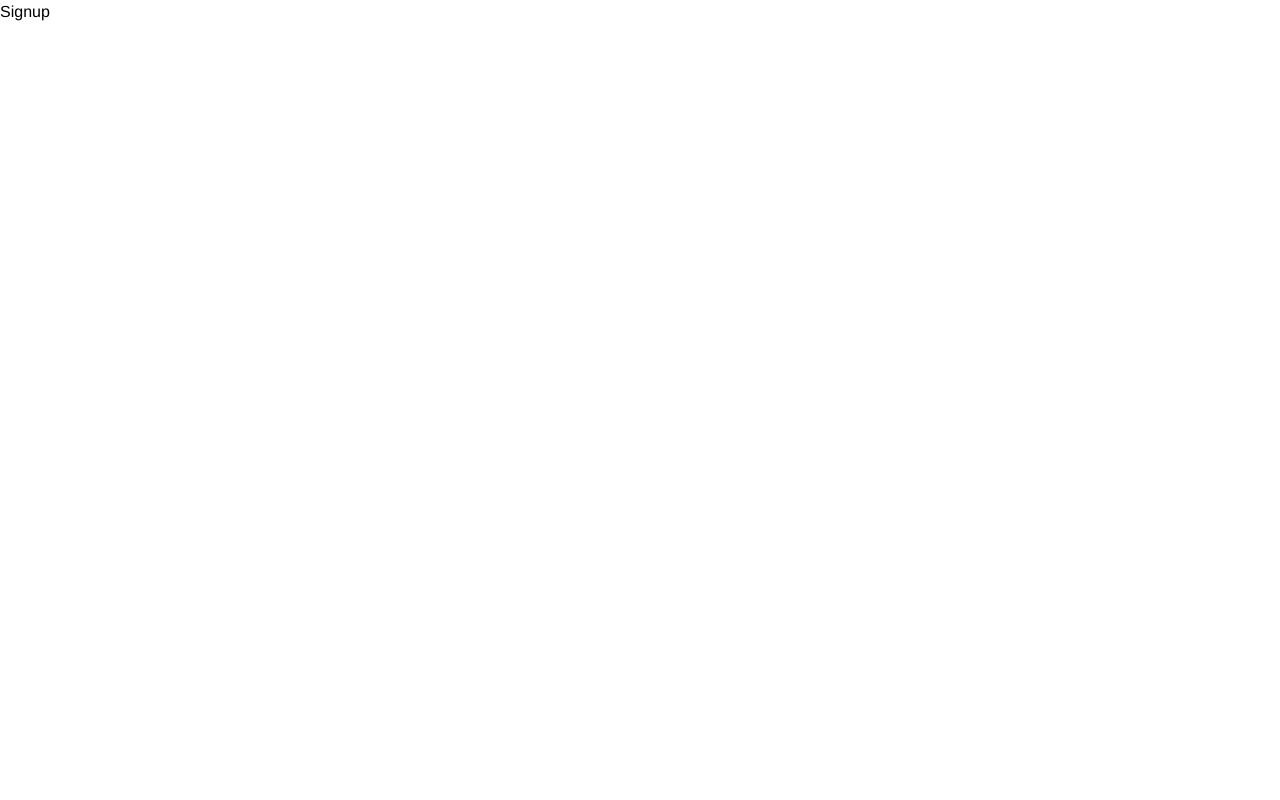
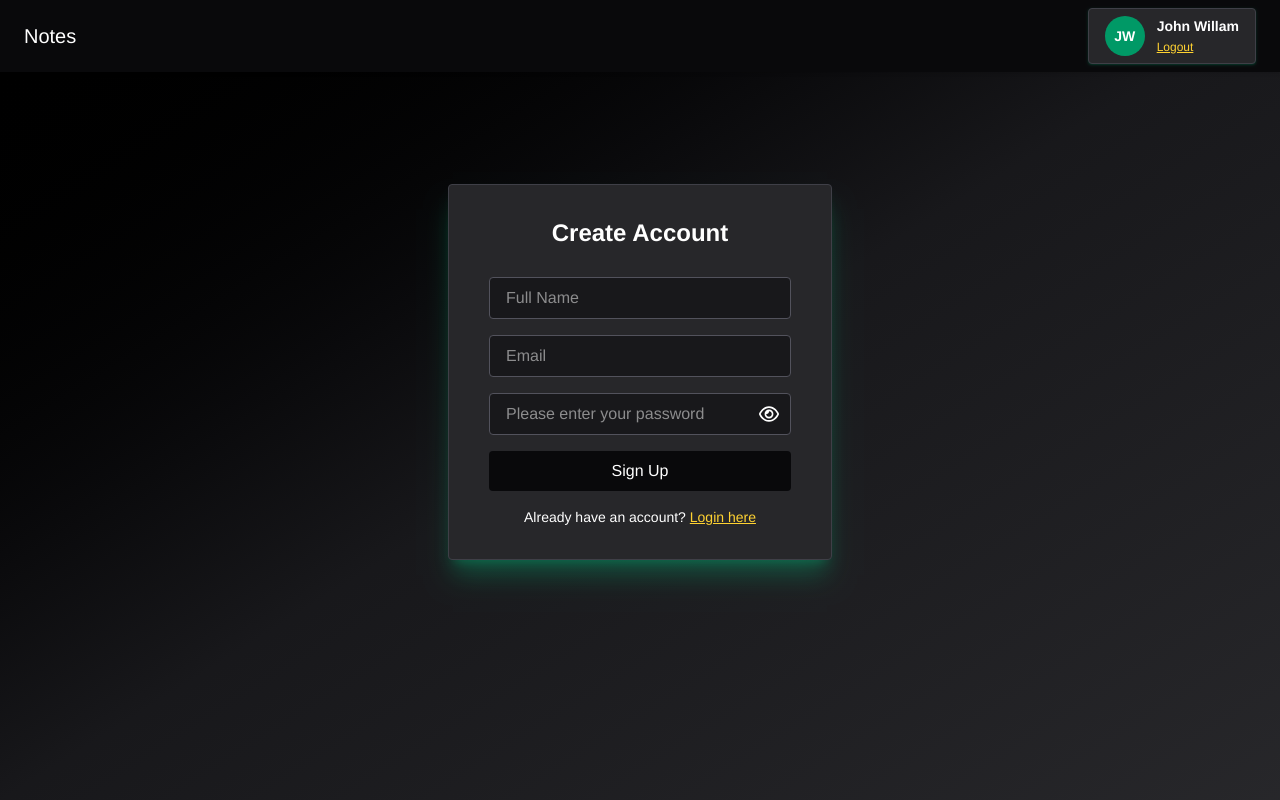
Before and after one commit to VRAJESH-31/notes-app, a React (Vite) app in the folder frontend/: page /signup in a window 1280 px wide. Built offline with nearby package versions, Linux system fonts and the light colour scheme.

Commit message:
added frontend updates

```diff
--- a/frontend/src/components/Navbar.jsx
+++ b/frontend/src/components/Navbar.jsx
@@ -1,10 +1,23 @@
 import React from 'react'
+import ProfileInfo from './ProfileInfo';
+import {useNavigate} from "react-router-dom";
 
 const Navbar = () => {
+
+    const navigate = useNavigate();
+
+    const onLogout = () => {
+        navigate("/login");
+    };
+
     return (
-        <div className='bg-zinc-950 flex items-center justify-between px-6 py-2 drop-shadow'>
-            <h2 className="text-xl font-medium text-white py-2">Notes</h2>
+
+        <div className='bg-zinc-950 flex items-center justify-between px-6 py-2 drop-shadow text-white'>
+            <h2 className="text-xl font-medium py-2">Notes</h2>
+            <ProfileInfo onLogout={onLogout} />
         </div>
+
+
     )
 }
 
--- a/frontend/src/components/PasswordInput.jsx
+++ b/frontend/src/components/PasswordInput.jsx
@@ -9,30 +9,20 @@ const PasswordInput = ({ value, onChange, placeholder }) => {
     };
 
     return (
-        <div className="flex items-center bg-transparent border px-5 rounded mb-3">
+        <div className="relative mb-4">
             <input
                 value={value}
                 onChange={onChange}
                 type={isShowPassword ? "text" : "password"}
                 placeholder={placeholder || "Please enter your password"}
-                className="w-full text-sm bg-transparent py-3 mr-3 rounded outline-none"
+                className="w-full px-4 py-2 bg-zinc-900 border border-zinc-600 rounded text-white focus:outline-0 pr-10"
             />
-
-
-            {isShowPassword ? (
-                <FaRegEyeSlash
-                    size={22}
-                    className="text-zinc-950 cursor-pointer"
-                    onClick={toggleShowPassword}
-                />
-            ) : (
-                <FaRegEye
-                    size={22}
-                    className="text-zinc-950 cursor-pointer"
-                    onClick={toggleShowPassword}
-                />
-            )}
-
+            <div
+                className="absolute top-1/2 right-3 transform -translate-y-1/2 cursor-pointer text-white"
+                onClick={toggleShowPassword}
+            >
+                {isShowPassword ? <FaRegEyeSlash size={20} /> : <FaRegEye size={20} />}
+            </div>
         </div>
     );
 };
--- /dev/null
+++ b/frontend/src/components/ProfileInfo.jsx
@@ -0,0 +1,23 @@
+import React from 'react';
+import { getInitial } from '../utils/helper';
+
+const ProfileInfo = ({ onLogout }) => {
+    return (
+        <div className="flex items-center gap-3 px-4 py-2 bg-zinc-800 border border-zinc-700 rounded shadow shadow-emerald-500/20 h-14">
+            <div className="w-10 h-10 flex items-center justify-center rounded-full bg-emerald-600 text-white text-sm font-semibold">
+                {getInitial("John Willam")}
+            </div>
+            <div className="leading-tight">
+                <p className="text-sm font-semibold text-white">John Willam</p>
+                <button
+                    className="text-xs text-amber-300 underline hover:text-amber-400 transition cursor-pointer"
+                    onClick={onLogout}
+                >
+                    Logout
+                </button>
+            </div>
+        </div>
+    );
+};
+
+export default ProfileInfo;
--- /dev/null
+++ b/frontend/src/components/SearchBar.jsx
@@ -0,0 +1,11 @@
+import React from 'react'
+
+const SearchBar = () => {
+    return (
+        <div>
+            search
+        </div>
+    )
+}
+
+export default SearchBar
--- a/frontend/src/pages/Home.jsx
+++ b/frontend/src/pages/Home.jsx
@@ -1,10 +1,11 @@
 import React from 'react'
+import Navbar from '../components/Navbar'
 
 const Home = () => {
     return (
-        <div>
-            Home
-        </div>
+        <>
+            <Navbar />
+        </>
     )
 }
 
--- a/frontend/src/pages/Login.jsx
+++ b/frontend/src/pages/Login.jsx
@@ -1,31 +1,63 @@
-import React from 'react';
+import React, { useState } from 'react';
 import Navbar from '../components/Navbar';
 import { Link } from 'react-router-dom';
 import PasswordInput from '../components/PasswordInput';
+import { validateEmail } from '../utils/helper'; // Make sure the path is correct
+
+const Login = () => {
+    const [email, setEmail] = useState("");
+    const [password, setPassword] = useState("");
+    const [error, setError] = useState(null);
+
+    const handleLogin = async (e) => {
+        e.preventDefault();
 
 
-const Login = () => {
+        if (!validateEmail(email)) {
+            setError("Please enter a valid email address.");
+            return;
+        }
+
+        if(!password) {
+            setError("Please enter a valid password.");
+            return;
+        }
+        setError("")
+
+        //login api call
+    };
+
     return (
-        <>
+        <div className="min-h-screen bg-gradient-to-br from-black via-zinc-900 to-zinc-800 text-white">
             <Navbar />
 
-            <div className="flex items-center justify-center mt-28 text-white">
-                <div className="w-96 border rounded bg-zinc-700  px-10 py-8 shadow-emerald-50">
-                    <form onSubmit={() => {}}>
+            <div className="flex items-center justify-center pt-28">
+                <div className="w-96 border border-zinc-700 rounded bg-zinc-800 px-10 py-8
+                                shadow-xl shadow-emerald-500/30 hover:shadow-emerald-400/50
+                                transition duration-500">
+                    <form onSubmit={handleLogin}>
                         <h4 className="text-2xl mb-7 text-center font-semibold">Login</h4>
 
                         <input
                             type="text"
                             placeholder="Email"
-                            className="input-box mb-4 w-full px-4 py-2 border rounded"
+                            className="mb-4 w-full px-4 py-2 bg-zinc-900 border border-zinc-600 rounded text-white focus:outline-0"
+                            value={email}
+                            onChange={(e) => setEmail(e.target.value)}
                         />
 
-                        <PasswordInput />
+                        <PasswordInput
+                            value={password}
+                            onChange={(e) => setPassword(e.target.value)}
+                        />
 
+                        {error && (
+                            <p className="text-red-500 text-xs pb-1">{error}</p>
+                        )}
 
                         <button
                             type="submit"
-                            className="btn-primary w-full bg-zinc-950 text-white py-2 rounded hover:bg-blue-700 transition"
+                            className="w-full bg-zinc-950 text-white py-2 rounded hover:bg-emerald-700 transition cursor-pointer"
                         >
                             Login
                         </button>
@@ -34,7 +66,7 @@ const Login = () => {
                             Not registered yet?{" "}
                             <Link
                                 to="/signup"
-                                className="font-medium text-amber-200 underline"
+                                className="font-medium text-amber-300 underline"
                             >
                                 Create an Account
                             </Link>
@@ -42,7 +74,7 @@ const Login = () => {
                     </form>
                 </div>
             </div>
-        </>
+        </div>
     );
 };
 
--- a/frontend/src/pages/Signup.jsx
+++ b/frontend/src/pages/Signup.jsx
@@ -1,11 +1,96 @@
-import React from 'react'
+import React, { useState } from 'react';
+import Navbar from '../components/Navbar';
+import { Link } from 'react-router-dom';
+import PasswordInput from '../components/PasswordInput';
+import { validateEmail } from '../utils/helper';
 
 const Signup = () => {
+    const [name, setName] = useState("");
+    const [email, setEmail] = useState("");
+    const [password, setPassword] = useState("");
+    const [error, setError] = useState(null);
+
+    const handleSignup = async (e) => {
+        e.preventDefault();
+
+        if (!name.trim()) {
+            setError("Please enter your name.");
+            return;
+        }
+
+        if (!validateEmail(email)) {
+            setError("Please enter a valid email address.");
+            return;
+        }
+
+        if (!password) {
+            setError("Enter a strong password.");
+            return;
+        }
+
+        setError("");
+
+        // signup API here
+
+    };
+
     return (
-        <div>
-            Signup
+        <div className="min-h-screen bg-gradient-to-br from-black via-zinc-900 to-zinc-800 text-white">
+            <Navbar />
+
+            <div className="flex items-center justify-center pt-28">
+                <div className="w-96 border border-zinc-700 rounded bg-zinc-800 px-10 py-8
+                                shadow-xl shadow-emerald-500/30 hover:shadow-emerald-400/50
+                                transition duration-500">
+                    <form onSubmit={handleSignup}>
+                        <h4 className="text-2xl mb-7 text-center font-semibold">Create Account</h4>
+
+                        <input
+                            type="text"
+                            placeholder="Full Name"
+                            className="mb-4 w-full px-4 py-2 bg-zinc-900 border border-zinc-600 rounded text-white focus:outline-0"
+                            value={name}
+                            onChange={(e) => setName(e.target.value)}
+                        />
+
+                        <input
+                            type="text"
+                            placeholder="Email"
+                            className="mb-4 w-full px-4 py-2 bg-zinc-900 border border-zinc-600 rounded text-white focus:outline-0"
+                            value={email}
+                            onChange={(e) => setEmail(e.target.value)}
+                        />
+
+                        <PasswordInput
+                            value={password}
+                            onChange={(e) => setPassword(e.target.value)}
+                        />
+
+                        {error && (
+                            <p className="text-red-500 text-xs pb-1">{error}</p>
+                        )}
+
+                        <button
+                            type="submit"
+                            className="w-full bg-zinc-950 text-white py-2 rounded hover:bg-emerald-700 transition"
+                        >
+                            Sign Up
+                        </button>
+
+                        <p className="text-sm text-center mt-4">
+                            Already have an account?{" "}
+                            <Link
+                                to="/login"
+                                className="font-medium text-amber-300 underline"
+                            >
+                                Login here
+                            </Link>
+                        </p>
+                    </form>
+                </div>
+            </div>
         </div>
-    )
-}
+    );
+};
 
-export default Signup
+export default Signup;
--- /dev/null
+++ b/frontend/src/utils/helper.js
@@ -0,0 +1,17 @@
+export const validateEmail = (email) => {
+    const regex = /^[^\s@]+@[^\s@]+\.[^\s@]+$/;
+    return regex.test(email);
+}
+
+export const getInitial = (name) => {
+    if (!name) return "";
+
+    const words = name.split(" ");
+    let initials ="";
+
+    for (let i = 0; i < Math.min(words.length,2); i++) {
+        initials += words[i][0];
+    }
+
+    return initials.toUpperCase();
+}
```
